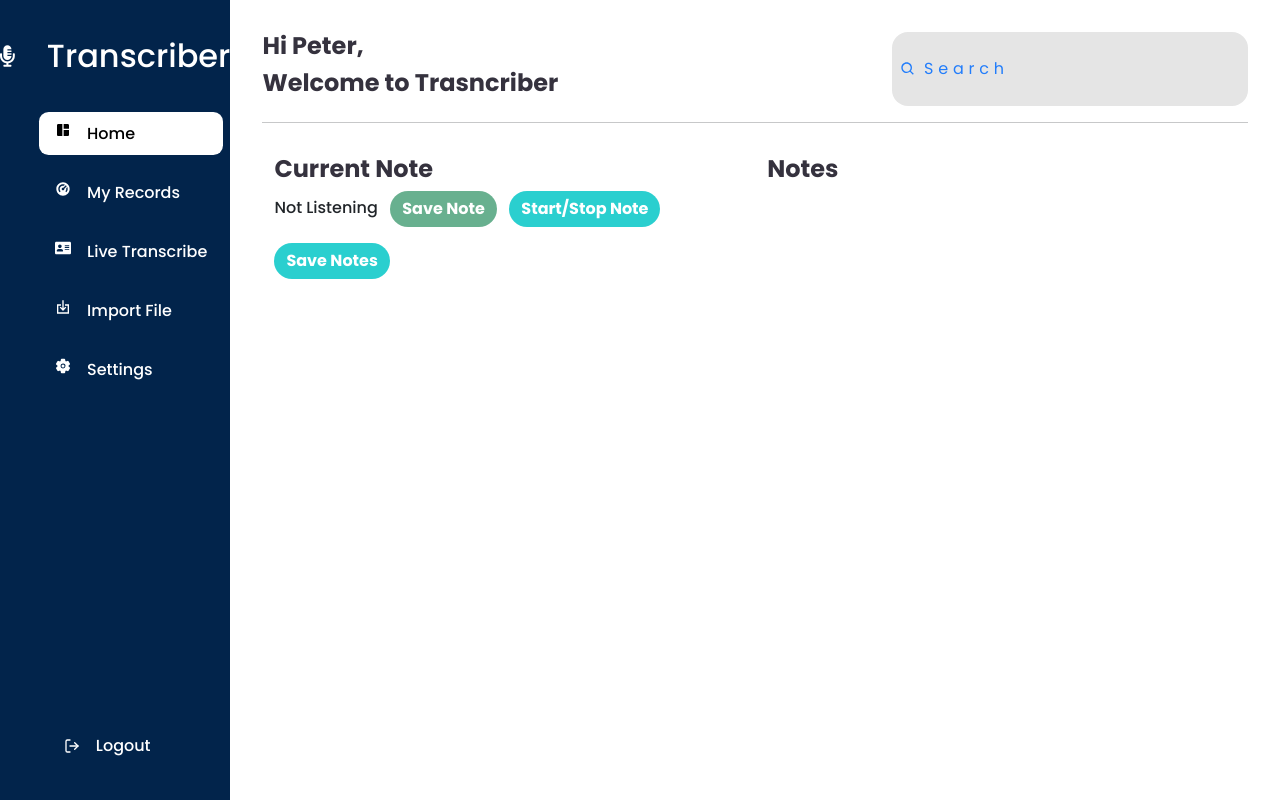
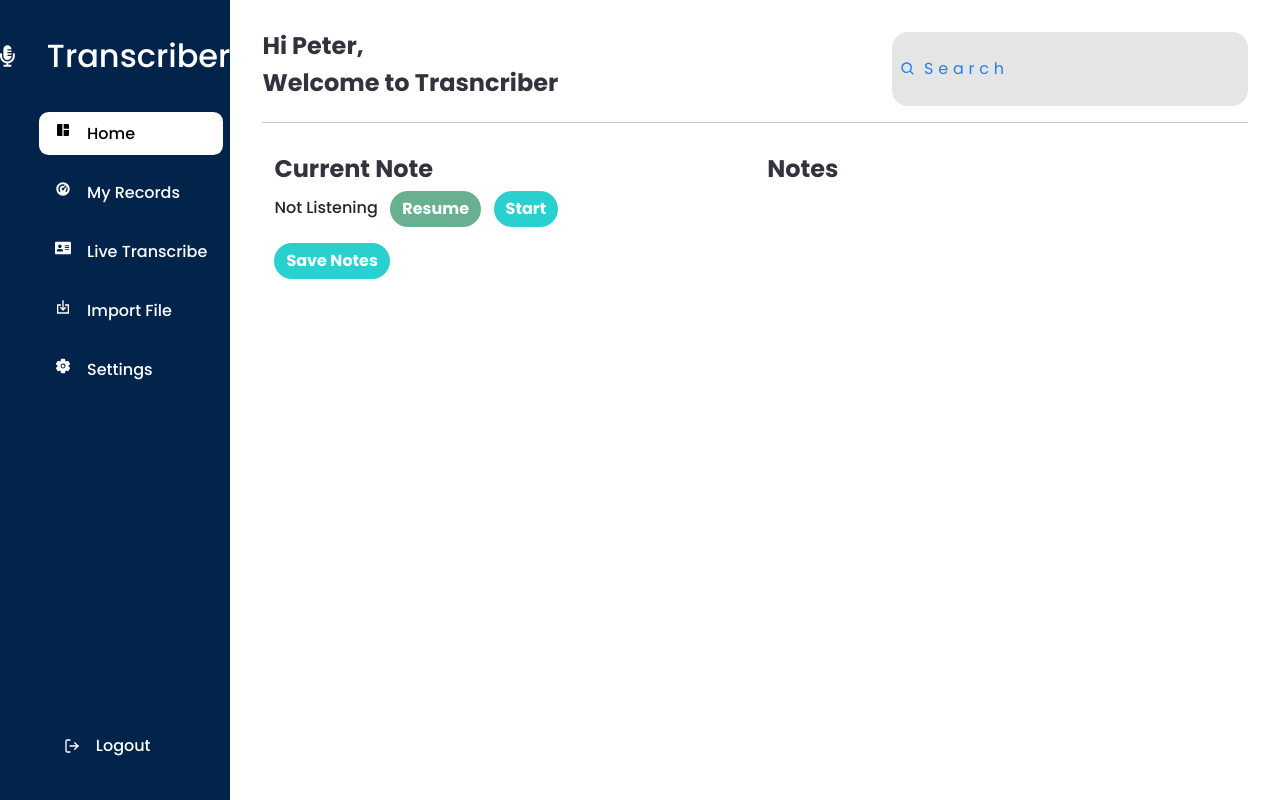
Before and after one commit to agesa3/Transcriber-v2, a React (Create React App) app: page /live in a window 1280 px wide. Built offline with nearby package versions, Linux system fonts and the light colour scheme.

Commit message:
added pause and resume buttons

```diff
--- a/src/components/Pages/Live/Live.js
+++ b/src/components/Pages/Live/Live.js
@@ -50,16 +50,21 @@ const Live = () => {
     }
   }
 
-  // const handleSaveNote = () => {
-  //   const saveFinalNote = setSavedNotes([...savedNotes, note])
-  //   console.log(`savedNotes${savedNotes}`);
-  //   setNote('')
-  // }
+  const handlePauseAndResume = () => {
+    setIsListening(prevState => !prevState)
+
+    //when its on resume
+    if (isListening) {
+      setSavedNotes([...savedNotes, note])
+      console.log(savedNotes)
+    }else{
+      mic.stop()
+    }
+
+  }
 
   const saveFinalNote = () => {
     setSavedNotes([...savedNotes, note])
-
-
     axios.post("https://evening-harbor-58012.herokuapp.com/api/files", {
 
       file: {
@@ -91,13 +96,13 @@ const Live = () => {
                 )}
                 &nbsp;
                 &nbsp;
-                <button onClick={saveFinalNote} disabled={!note} className="btn btn-success">
-                  Save Note
+                <button onClick={handlePauseAndResume} disabled={!note} className="btn btn-success">
+                  {isListening ? 'Pause' : 'Resume'}
                 </button>
                 &nbsp;
                 &nbsp;
                 <button onClick={() => setIsListening((prevSate) => !prevSate)} className="btn btn-danger">
-                  Start/stop Note
+                {isListening ? 'Stop' : 'Start'}
                 </button>
                 <p>{note}</p>
               </div>
```
